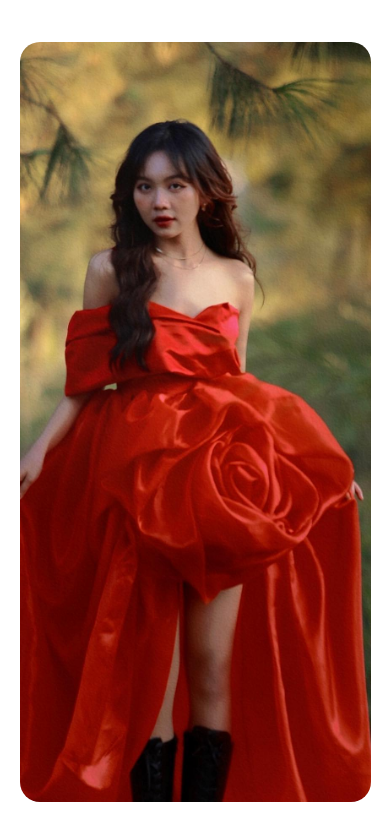
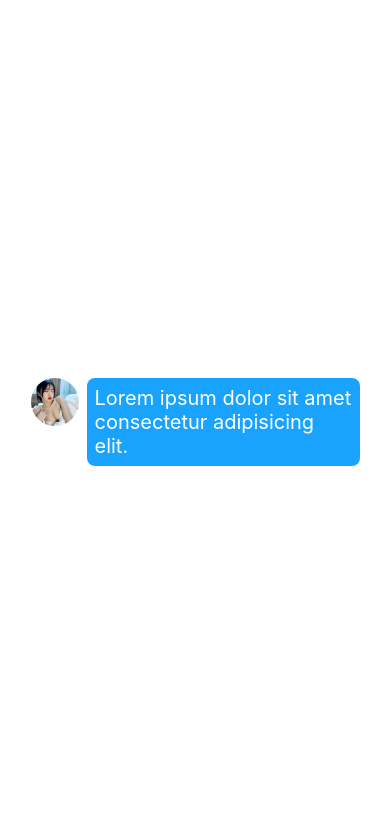
Before and after one commit to hungnguyen2809/rn-reanimated, a React Native app: screen / in a window 390 px wide. Shown: the top 840 px of the page. Built offline with nearby package versions, Linux system fonts and the light colour scheme.

Commit message:
Double Tab Like RN

```diff
--- a/App.tsx
+++ b/App.tsx
@@ -1,12 +1,13 @@
 import React from 'react';
 import {StyleSheet, View} from 'react-native';
-import PanResponderRN from './src/RNPanResponder';
+import DoubleTabLikeRN from './src/DoubleTapLikeRN';
 
 function App() {
   return (
     <View style={styles.main}>
       {/* <AnimatedRNTutorial /> */}
-      <PanResponderRN />
+      {/* <PanResponderRN /> */}
+      <DoubleTabLikeRN />
       {/* <Introduction /> */}
       {/* <PanGestureHandlerExam /> */}
       {/* <ScrollViewPage /> */}
--- /dev/null
+++ b/src/DoubleTapLikeRN/index.tsx
@@ -0,0 +1,155 @@
+import React, {useEffect, useRef, useState} from 'react';
+import {
+  Animated,
+  Dimensions,
+  Image,
+  Platform,
+  SafeAreaView,
+  StyleSheet,
+  Text,
+  TouchableOpacity,
+  View,
+} from 'react-native';
+import icons from '../assets/icons';
+import {imgsInta} from '../utils';
+
+const {width: SCREEN_WIDTH} = Dimensions.get('window');
+
+const DoubleTapToHeart = () => {
+  const [isHearted, setIsHearted] = useState(false);
+  const lastTap = useRef(0);
+  const isAnimating = useRef(false);
+  const animatedValue = useRef(new Animated.Value(0)).current;
+
+  useEffect(() => {
+    if (isHearted) {
+      Animated.timing(animatedValue, {
+        toValue: 1,
+        duration: 1000,
+        useNativeDriver: true,
+      }).start(() => (isAnimating.current = false));
+    } else {
+      animatedValue.setValue(0);
+      isAnimating.current = false;
+    }
+  }, [animatedValue, isHearted]);
+
+  const heartAnimation = {
+    transform: [
+      {
+        scale: animatedValue.interpolate({
+          inputRange: [0, 0.1, 0.8, 1],
+          outputRange: [0, 2, 2, 1],
+        }),
+      },
+      {
+        translateY: animatedValue.interpolate({
+          inputRange: [0, 0.1, 0.8, 1],
+          outputRange: [0, -40, -40, 1],
+        }),
+      },
+    ],
+  };
+  const heartCircleAnimation = {
+    opacity: animatedValue,
+  };
+
+  return (
+    <SafeAreaView style={styles.container}>
+      <TouchableOpacity
+        activeOpacity={0.7}
+        style={styles.messageContainer}
+        onPress={() => {
+          const now = Date.now();
+          const DELAY = 300;
+          if (lastTap.current && now - lastTap.current < DELAY) {
+            if (!isAnimating.current) {
+              setIsHearted(!isHearted);
+              isAnimating.current = true;
+            }
+          } else {
+            lastTap.current = now;
+          }
+        }}>
+        <Image style={styles.messageAvatar} source={imgsInta[0].img} />
+        <View style={styles.messageContent}>
+          <Text style={styles.messageText}>
+            Lorem ipsum dolor sit amet consectetur adipisicing elit.
+          </Text>
+        </View>
+
+        {isHearted && (
+          <View style={styles.heartContainer}>
+            <Animated.View style={[styles.heartCircle, heartCircleAnimation]} />
+            <Animated.Image
+              style={[styles.heartIcon, heartAnimation]}
+              source={icons.heart}
+            />
+          </View>
+        )}
+      </TouchableOpacity>
+    </SafeAreaView>
+  );
+};
+
+const styles = StyleSheet.create({
+  container: {
+    backgroundColor: 'white',
+    flex: 1,
+    justifyContent: 'center',
+    alignItems: 'center',
+  },
+  messageContainer: {
+    flexDirection: 'row',
+  },
+  messageAvatar: {
+    width: 48,
+    height: 48,
+    borderRadius: 24,
+    marginRight: 8,
+  },
+  messageContent: {
+    width: SCREEN_WIDTH * 0.7,
+    backgroundColor: '#19A3FE',
+    borderRadius: 8,
+    padding: 8,
+  },
+  messageText: {
+    fontSize: 20,
+    color: 'white',
+  },
+  heartContainer: {
+    position: 'absolute',
+    bottom: -8,
+    right: 0,
+    width: 24,
+    height: 24,
+    justifyContent: 'center',
+    alignItems: 'center',
+  },
+  heartCircle: {
+    width: 24,
+    height: 24,
+    borderRadius: 12,
+    backgroundColor: 'white',
+    ...Platform.select({
+      android: {elevation: 3},
+      ios: {
+        shadowColor: 'grey',
+        shadowOpacity: 1,
+        shadowRadius: 1,
+        shadowOffset: {
+          width: 0.5,
+          height: 0.5,
+        },
+      },
+    }),
+  },
+  heartIcon: {
+    position: 'absolute',
+    width: 18,
+    height: 18,
+  },
+});
+
+export default DoubleTapToHeart;
--- /dev/null
+++ b/src/assets/icons/index.ts
@@ -0,0 +1,6 @@
+const icons = {
+  heart: require('./heart.png'),
+  heartOutline: require('./heart-outline.png'),
+};
+
+export default icons;
```
Also changed, not shown: src/assets/icons/heart-outline.png (added), src/assets/icons/heart.png (added).
